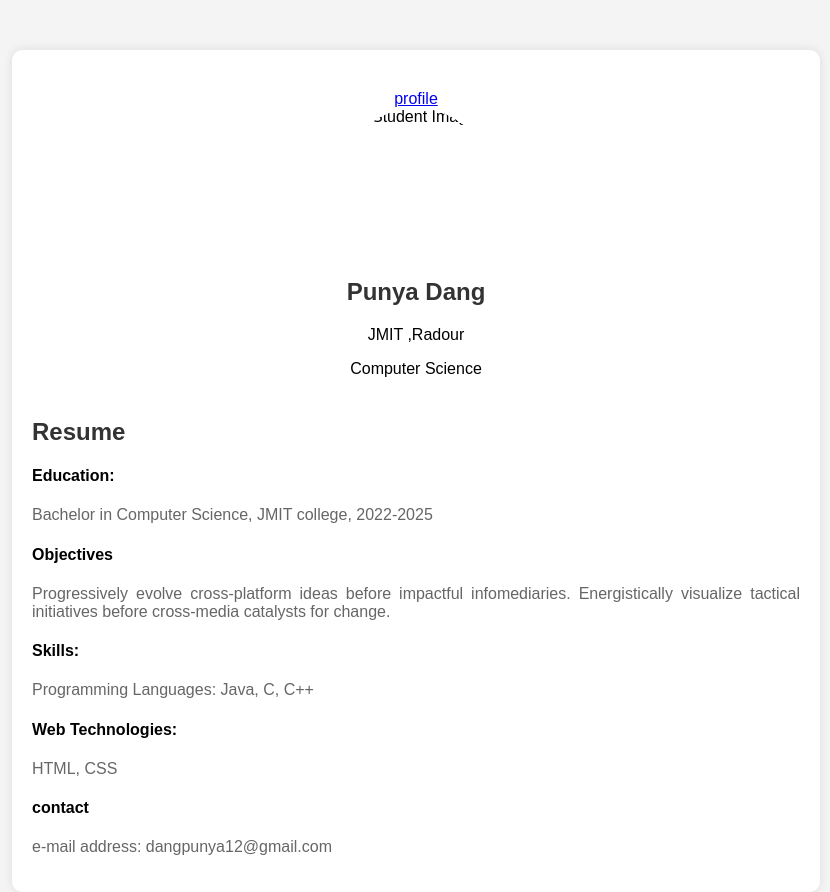
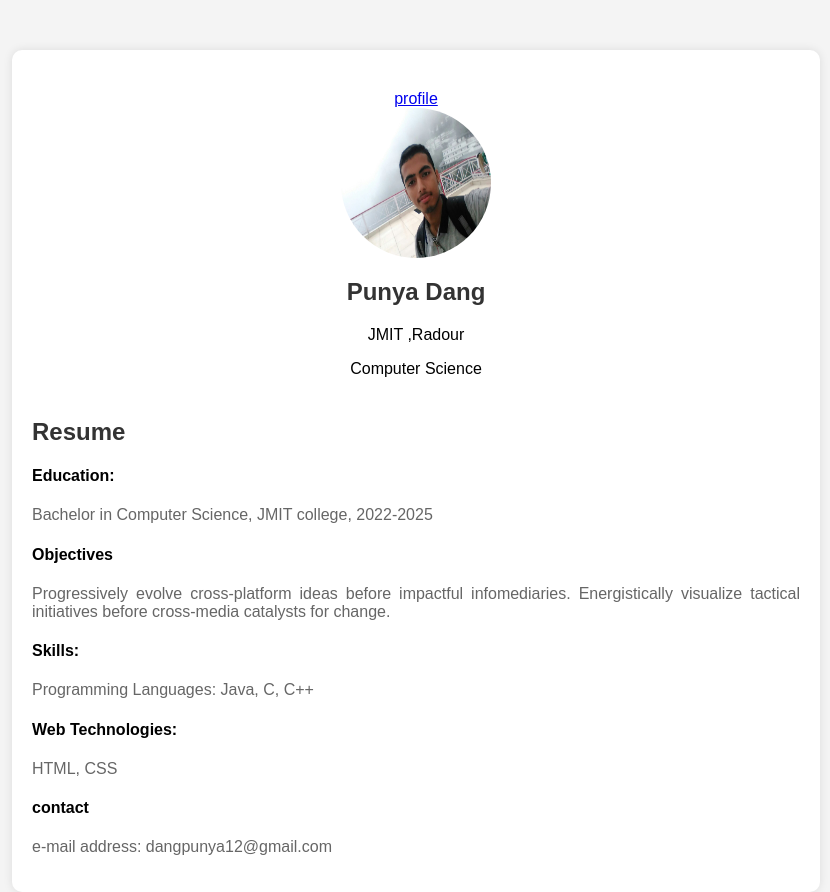
Before and after one commit to Punya64/Resume, a plain HTML site: page index.html in a window 1280 px wide. Shown: the whole page, without its empty margins (224-1054 px from the left). Drawn offline with Linux system fonts and the light colour scheme.

Commit message:
Update index.html

```diff
--- a/index.html
+++ b/index.html
@@ -59,7 +59,7 @@
 
         <div class="profile">
             <a href="http://127.0.0.1:5500/max&min/profile.html" target="_blank">profile</a>
-            <img "srchttps://github.com/Punya64/Resume/blob/main/1697005337429.jpg?raw=true" alt="Student Image" width="150" height="150">
+            <img src="https://github.com/Punya64/Resume/blob/main/1697005337429.jpg?raw=true" alt="Student Image" width="150" height="150">
             <h2>Punya Dang</h2>
             <p>JMIT ,Radour</p>
             <p>Computer Science </p>
```
